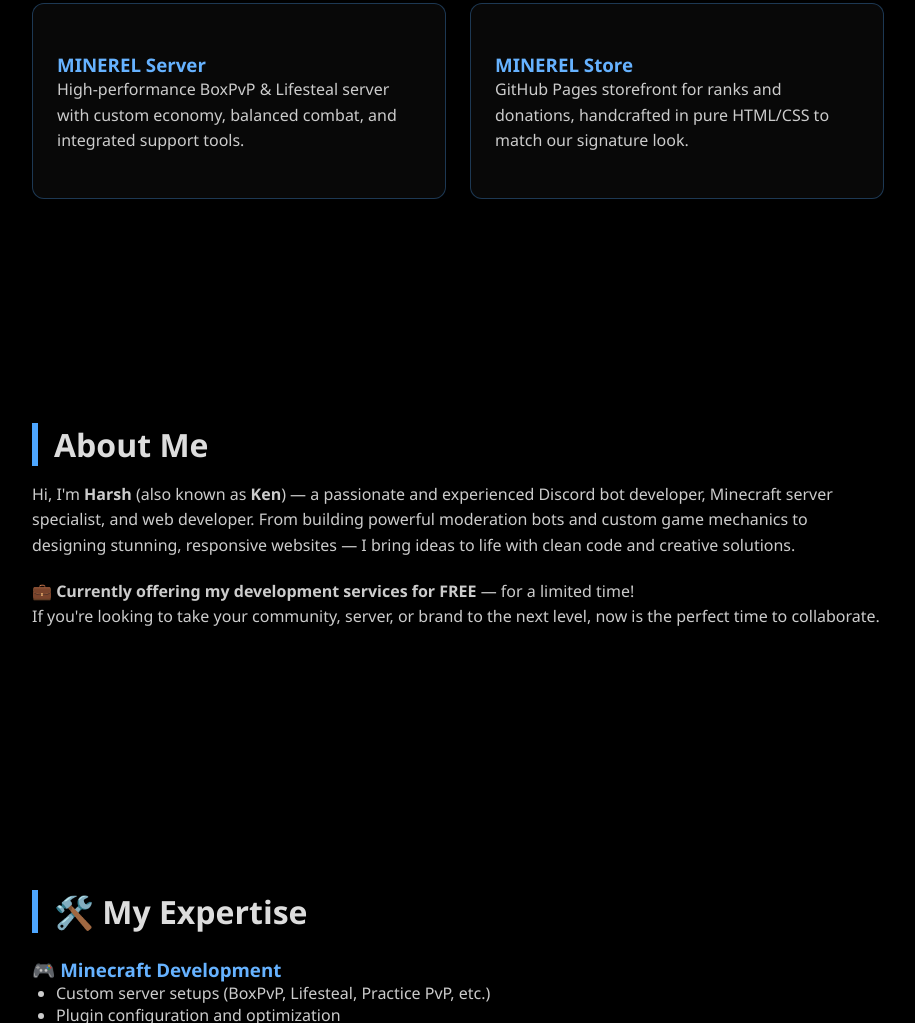
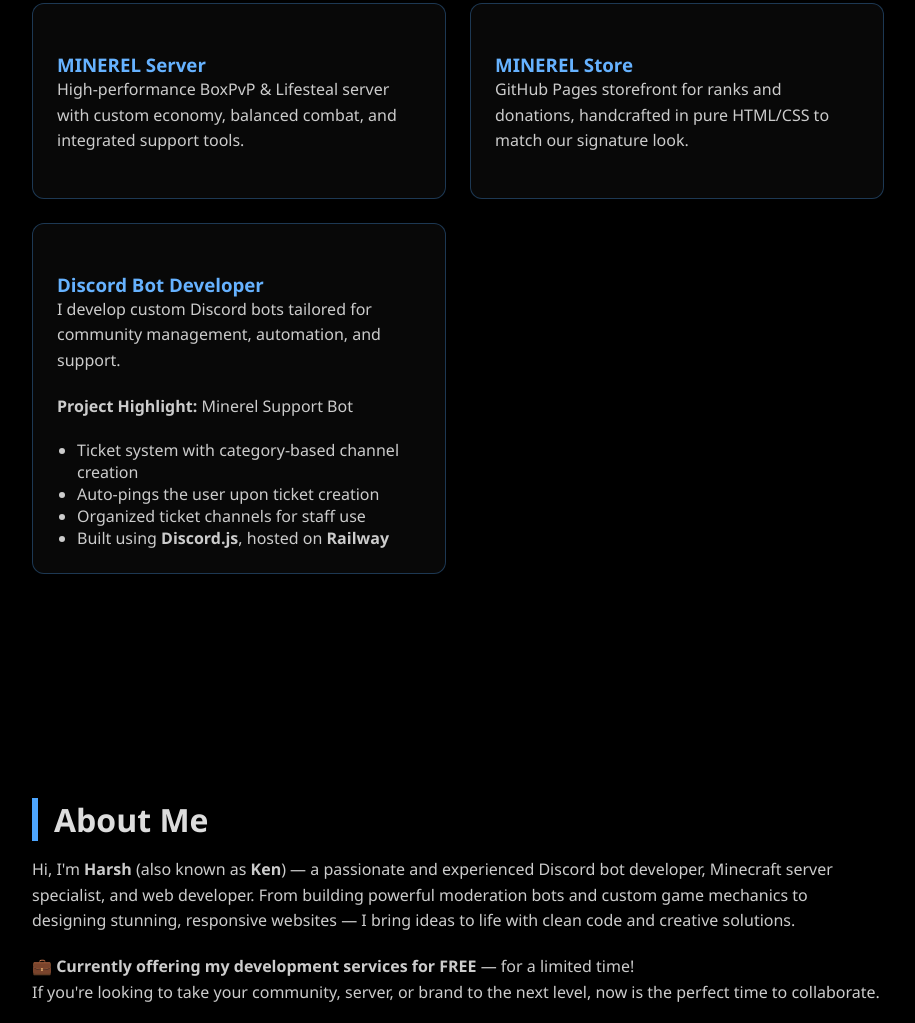
Before and after one commit to Kaneki-Kuro/kaneki-kuro.github.io, a plain HTML site: page index.html in a window 1280 px wide. Shown: the part 1006-2029 px from the top of the page, without its empty margins (182-1097 px from the left). Drawn offline with Linux system fonts and the light colour scheme.

Commit message:
index.html

```diff
--- a/index.html
+++ b/index.html
@@ -50,7 +50,7 @@
     }
     .avatar {
       width:160px; height:160px; border-radius:50%;
-      overflow: hidden; /* Ensures the image is clipped to the circle */
+      overflow: hidden;
       margin-bottom:1.5rem;
       animation:pulse 3s ease-in-out infinite;
       position: relative;
@@ -58,7 +58,7 @@
     .avatar img {
       width: 100%;
       height: 100%;
-      object-fit: cover; /* Ensures the image fits the circle */
+      object-fit: cover;
     }
     @keyframes pulse {
       0%,100% { transform:scale(1); box-shadow:0 0 15px rgba(77,166,255,0.4); }
@@ -79,7 +79,7 @@
       padding:6rem 1.5rem; max-width:900px; margin:auto;
       opacity:0; transform:translateY(40px);
       transition:opacity .8s ease, transform .8s ease;
-      background:rgba(0,0,0,0.6); border-radius:8px; margin-bottom:2rem; /* Adjusted bottom margin here */
+      background:rgba(0,0,0,0.6); border-radius:8px; margin-bottom:2rem;
     }
     section.visible {
       opacity:1; transform:translateY(0);
@@ -161,6 +161,17 @@
         <h3>MINEREL Store</h3>
         <p>GitHub Pages storefront for ranks and donations, handcrafted in pure HTML/CSS to match our signature look.</p>
       </div>
+      <div class="card">
+        <h3>Discord Bot Developer</h3>
+        <p>I develop custom Discord bots tailored for community management, automation, and support.</p>
+        <p><strong>Project Highlight:</strong> Minerel Support Bot</p>
+        <ul style="padding-left:1.25rem; color:#ccc; list-style-type: disc;">
+          <li>Ticket system with category-based channel creation</li>
+          <li>Auto-pings the user upon ticket creation</li>
+          <li>Organized ticket channels for staff use</li>
+          <li>Built using <strong>Discord.js</strong>, hosted on <strong>Railway</strong></li>
+        </ul>
+      </div>
     </div>
   </section>
 
@@ -178,7 +189,7 @@
     </p>
   </section>
 
-  <section id="expertise" style="margin-top: 3rem;"> <!-- Added gap here -->
+  <section id="expertise" style="margin-top: 3rem;">
     <h2>🛠️ My Expertise</h2>
 
     <h3>🎮 Minecraft Development</h3>
```
